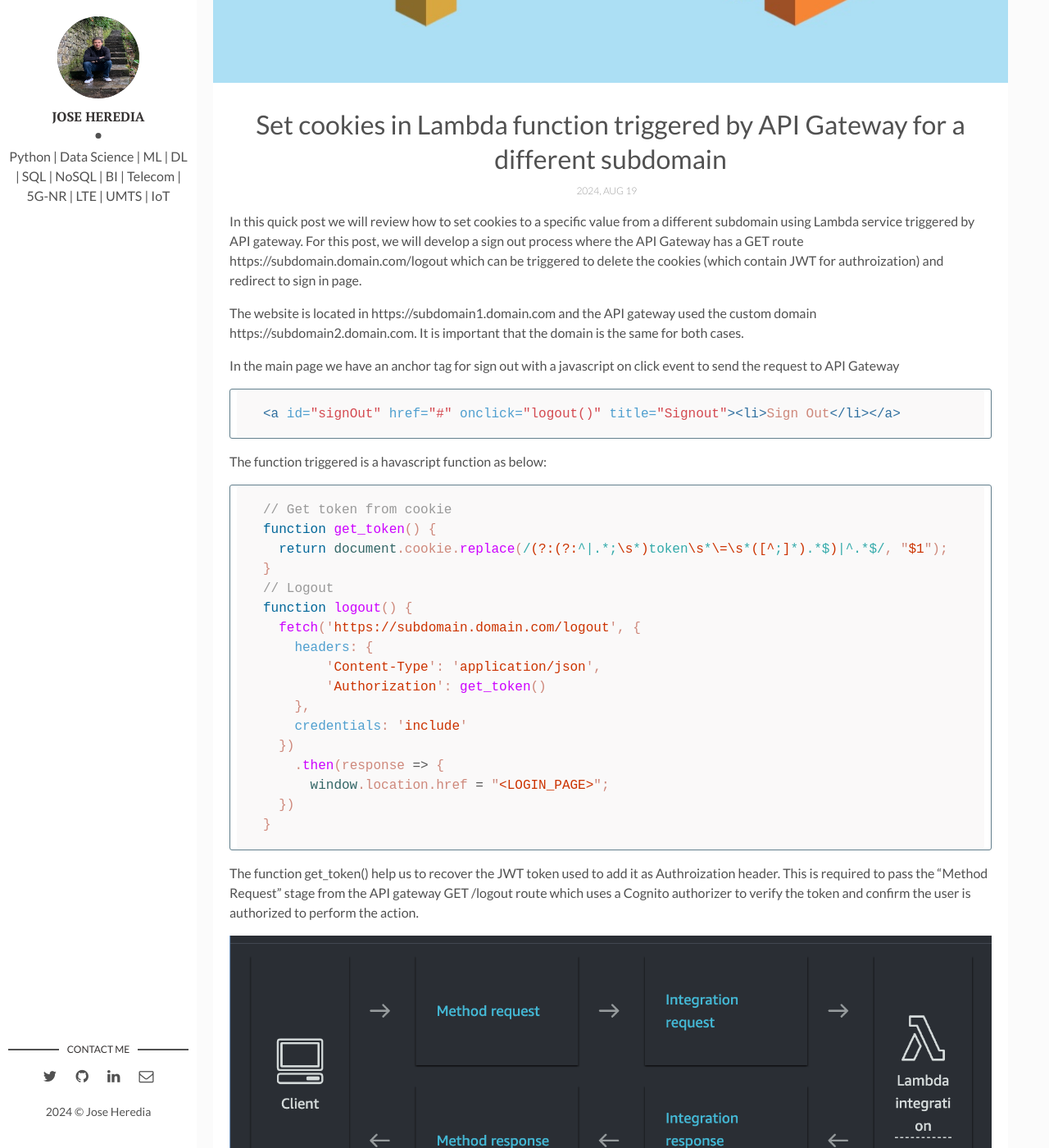
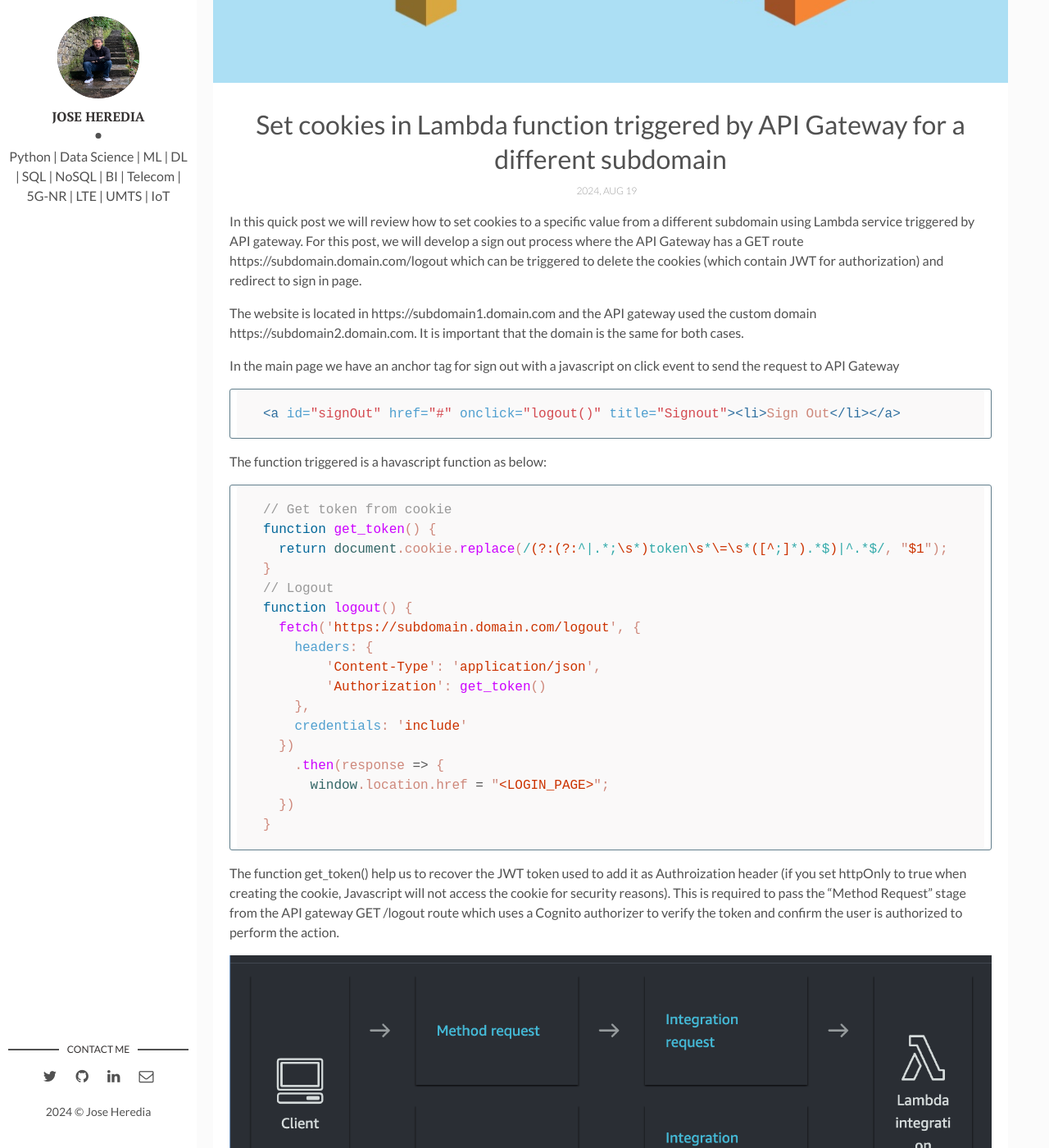
Before and after one commit to joch182/joch182.github.io, a Jekyll site: the page built from _posts/2024-08-19-set-cookies-lambda-subdomain-api-gateway.markdown, in a window 1280 px wide and 1400 px high, scrolled down 419 px. Shown: the whole window at 82% size. Built offline with Jekyll 4.4.1, drawn with Linux system fonts in a browser that asks for light colours; comment, search, counter and statistics services are not loaded; some of the changed text lies outside the part shown.

Commit message:
fixing grammar

````diff
--- a/_posts/2024-08-19-set-cookies-lambda-subdomain-api-gateway.markdown
+++ b/_posts/2024-08-19-set-cookies-lambda-subdomain-api-gateway.markdown
@@ -7,7 +7,7 @@
 tags: [python, AWS, API gateway, lambda, jwt, cookies]
 ---
 
-In this quick post we will review how to set cookies to a specific value from a different subdomain using Lambda service triggered by API gateway. For this post, we will develop a sign out process where the API Gateway has a GET route https://subdomain.domain.com/logout which can be triggered to delete the cookies (which contain JWT for authroization) and redirect to sign in page.
+In this quick post we will review how to set cookies to a specific value from a different subdomain using Lambda service triggered by API gateway. For this post, we will develop a sign out process where the API Gateway has a GET route https://subdomain.domain.com/logout which can be triggered to delete the cookies (which contain JWT for authorization) and redirect to sign in page.
 
 The website is located in https://subdomain1.domain.com and the API gateway used the custom domain https://subdomain2.domain.com. It is important that the domain is the same for both cases.
 
@@ -40,7 +40,7 @@
 }
 ```
 
-The function get_token() help us to recover the JWT token used to add it as Authroization header. This is required to pass the "Method Request" stage from the API gateway GET /logout route which uses a Cognito authorizer to verify the token and confirm the user is authorized to perform the action.
+The function get_token() help us to recover the JWT token used to add it as Authroization header (if you set httpOnly to true when creating the cookie, Javascript will not access the cookie for security reasons). This is required to pass the "Method Request" stage from the API gateway GET /logout route which uses a Cognito authorizer to verify the token and confirm the user is authorized to perform the action.
 
 ![Method request configuration](/assets/img/posts_imgs/apigw-lambda-set-cookies/method_request.png)
 
````
Also changed, not shown: other parts of _posts/2024-08-19-set-cookies-lambda-subdomain-api-gateway.markdown (+1 -1 lines).
